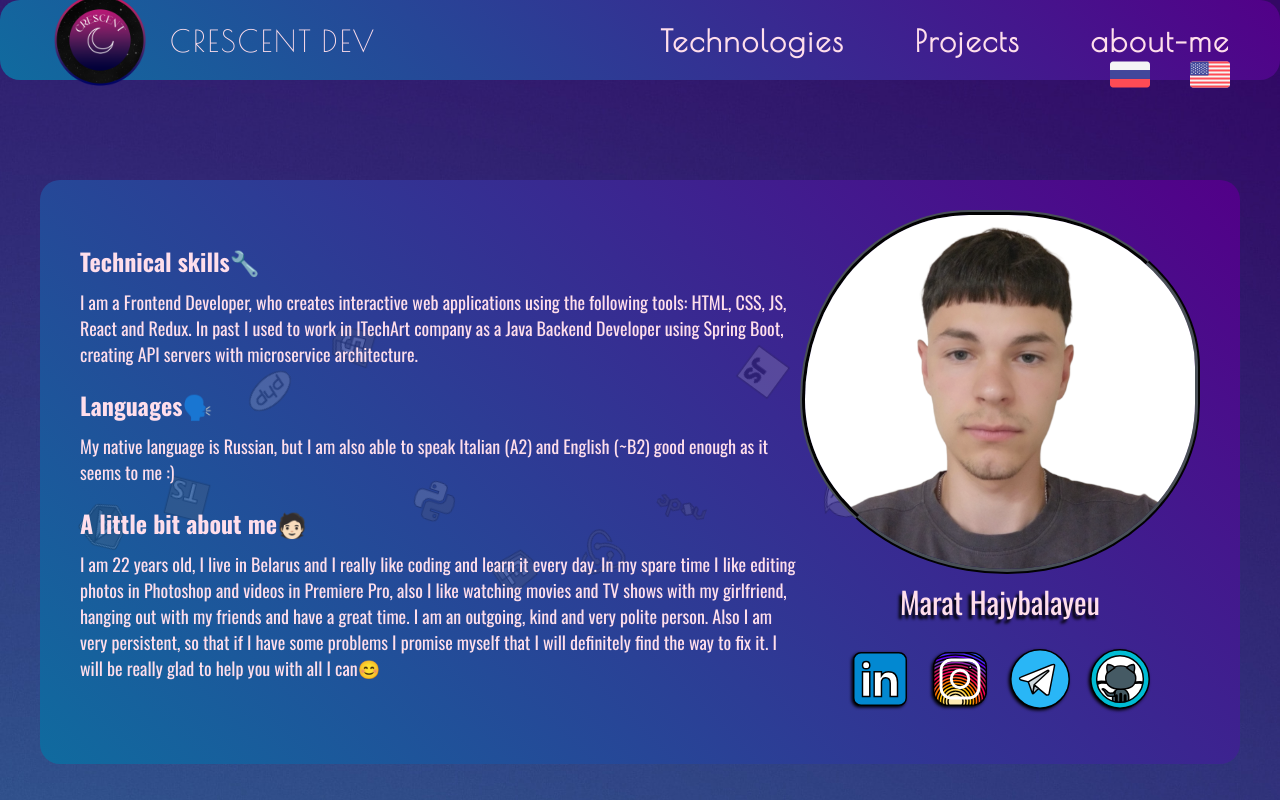
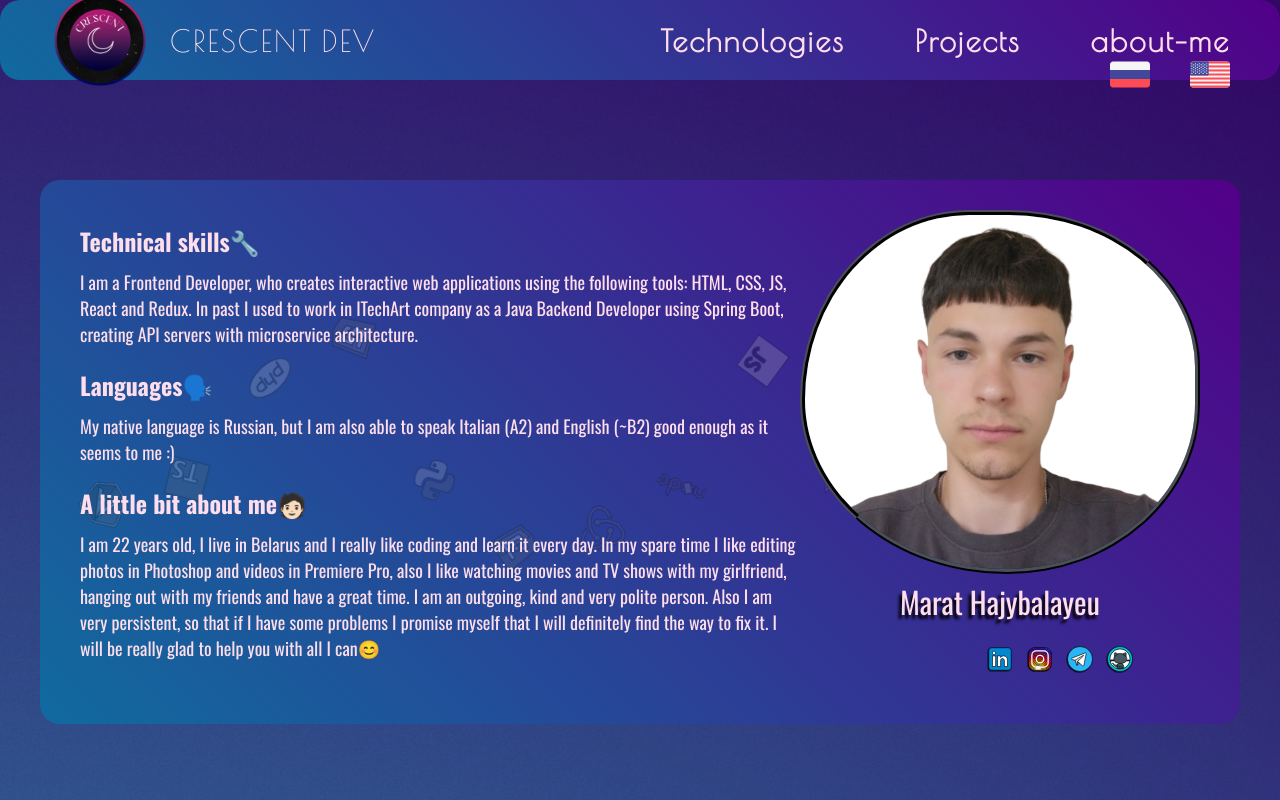
Before and after one commit to Crescent17/cv, a React (Vite) app: page / in a window 1280 px wide. Shown: the top 800 px of the page. Built offline with nearby package versions, Linux system fonts and the light colour scheme.

Commit message:
make social media component more reusable

```diff
--- a/src/components/socialMedia/SocialMedia.jsx
+++ b/src/components/socialMedia/SocialMedia.jsx
@@ -7,6 +7,7 @@ const SocialMediaContainer = styled.div`
   justify-content: space-between;
   z-index: 1;
   gap: 1rem;
+  flex-direction: ${props => props.$direction};
 `
 
 const SocialMediaLink = styled.a`
@@ -29,11 +30,11 @@ export const Svg = styled.svg`
   overflow: visible;
 `
 
-export default function SocialMedia() {
+export default function SocialMedia({iconSize, flexDirection = "row"}) {
     return (
-        <SocialMediaContainer>
+        <SocialMediaContainer $direction={flexDirection}>
 
-            <Svg xmlns="http://www.w3.org/2000/svg" x="0px" y="0px" width="70" height="70"
+            <Svg xmlns="http://www.w3.org/2000/svg" x="0px" y="0px" width={iconSize} height={iconSize}
                  viewBox="0 0 48 48">
                 <SocialMediaLink aria-label="Linkedin" target="_blank"
                                  href="https://www.linkedin.com/in/marat-hajybalayeu-14730220a/">
@@ -44,8 +45,8 @@ export default function SocialMedia() {
                 </SocialMediaLink>
             </Svg>
 
-            <Svg xmlns="http://www.w3.org/2000/svg" x="0px" y="0px" width="70"
-                 height="70"
+            <Svg xmlns="http://www.w3.org/2000/svg" x="0px" y="0px" width={iconSize}
+                 height={iconSize}
                  viewBox="0 0 48 48">
                 <SocialMediaLink aria-label="Instagram" target="_blank" href="https://www.instagram.com/cresscent17/">
                     <path fill="#304ffe"
@@ -93,7 +94,7 @@ export default function SocialMedia() {
                 </SocialMediaLink>
             </Svg>
 
-            <Svg xmlns="http://www.w3.org/2000/svg" x="0px" y="0px" width="70" height="70"
+            <Svg xmlns="http://www.w3.org/2000/svg" x="0px" y="0px" width={iconSize} height={iconSize}
                  viewBox="0 0 48 48">
                 <SocialMediaLink aria-label="Telegram" target="_blank" href="https://t.me/crescent17">
                     <path fill="#29b6f6" d="M24 4A20 20 0 1 0 24 44A20 20 0 1 0 24 4Z"></path>
@@ -106,7 +107,7 @@ export default function SocialMedia() {
                 </SocialMediaLink>
             </Svg>
 
-            <Svg xmlns="http://www.w3.org/2000/svg" x="0px" y="0px" width="70" height="70"
+            <Svg xmlns="http://www.w3.org/2000/svg" x="0px" y="0px" width={iconSize} height={iconSize}
                  viewBox="0 0 48 48">
                 <SocialMediaLink aria-label="Github" target="_blank" href="https://github.com/Crescent17">
                     <path fill="#fff"
```
